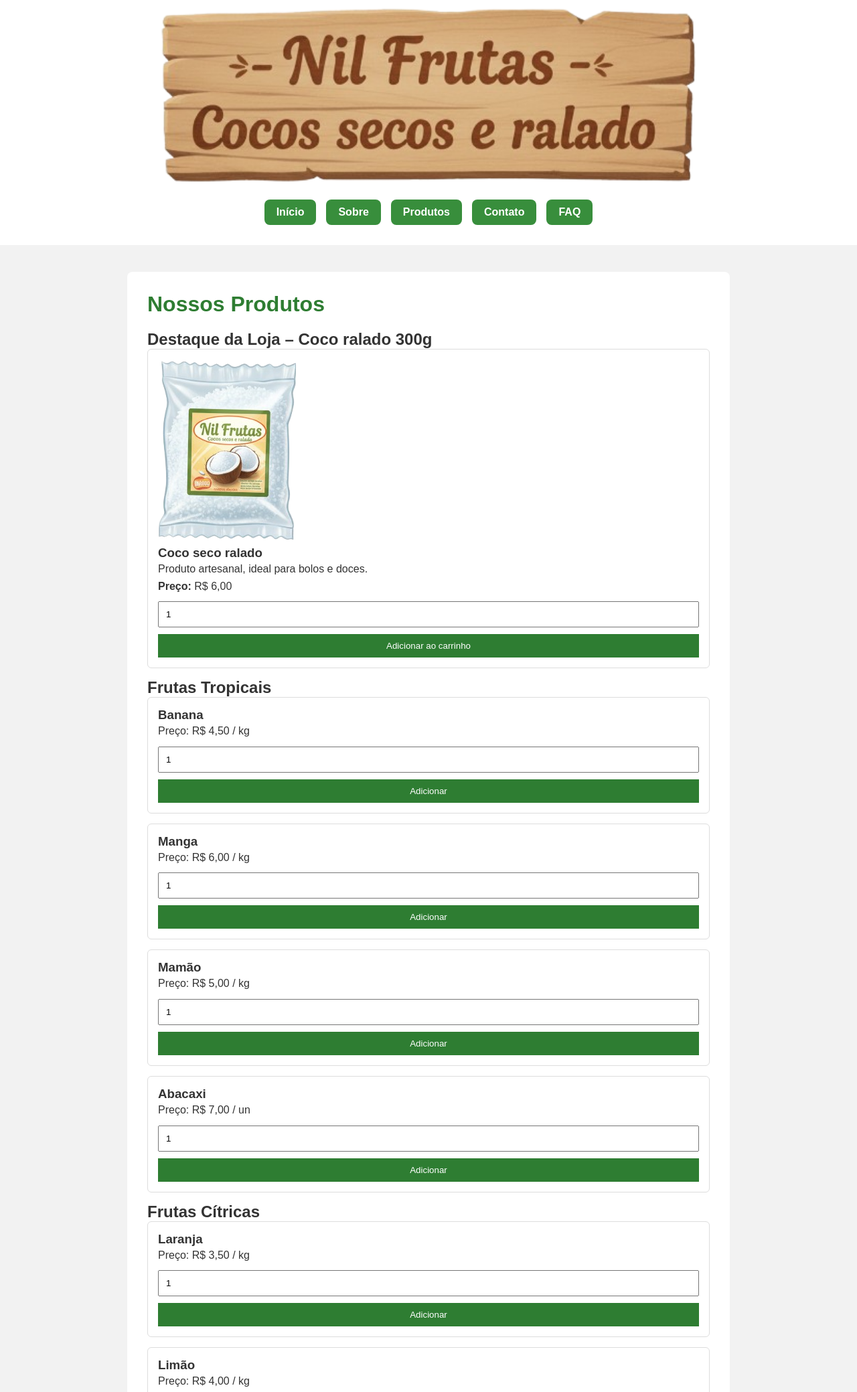
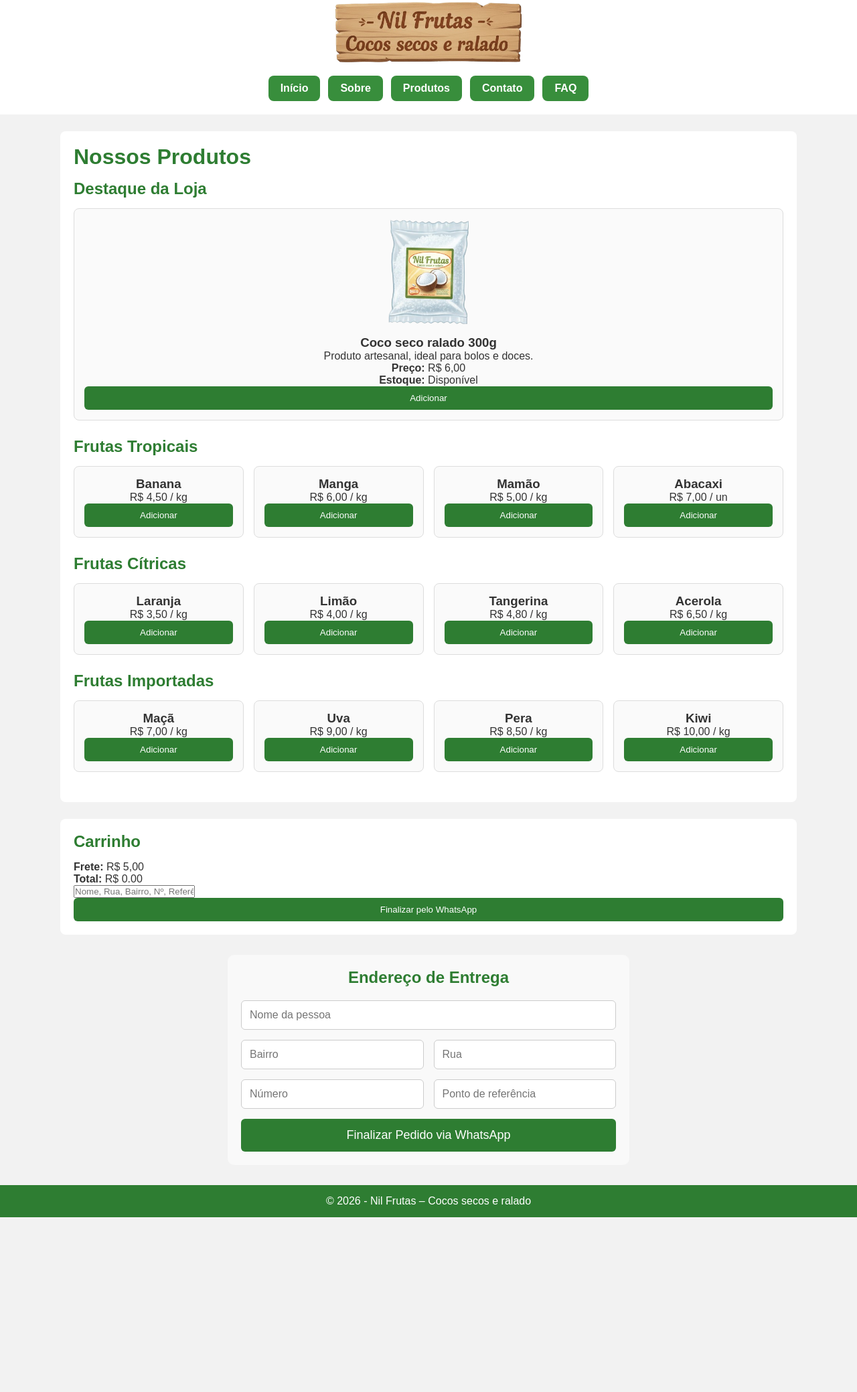
Before and after one commit to LeoCalif/Nil-Frutas, a plain HTML site: page produtos.html in a window 1280 px wide. Shown: the part 17-2096 px from the top of the page at 67% size. After the commit the page ends 1835 px from the top, so only its background shows below. Drawn offline with Linux system fonts and the light colour scheme.

Commit message:
ajustes
Ajustes de responsividade e layout para mobile

```diff
--- a/contato.html
+++ b/contato.html
@@ -2,9 +2,9 @@
 <html lang="pt-BR">
 <head>
     <meta charset="UTF-8">
-    <title>Loja das Frutas - Contato</title>
+    <title>Nil Frutas</title>
+    <meta name="viewport" content="width=device-width, initial-scale=1.0">
     <link rel="stylesheet" href="css/style.css">
-    <script src="js/script.js"></script>
 </head>
 <body>
 
@@ -12,13 +12,14 @@
     <img src="img/logo.png" alt="Nil Frutas - Cocos secos e ralado" class="logo-grande">
 
     <nav class="menu">
-    <a href="index.html" class="ativo">Início</a>
+        <a href="index.html">Início</a>
         <a href="sobre.html">Sobre</a>
         <a href="produtos.html">Produtos</a>
         <a href="contato.html">Contato</a>
         <a href="faq.html">FAQ</a>
     </nav>
 </header>
+
 
 
     </nav>
@@ -33,26 +34,25 @@
         informações.
     </p>
 <br><br>
-    <form onsubmit="enviarMensagem(); return false;">
-        <label>Nome:</label>
-        <input type="text" required>
+</main>
 
-        <label>Telefone:</label>
-        <input type="tel" required>
 
-        <label>E-mail:</label>
-        <input type="email" required>
 
-        <label>Mensagem:</label>
-        <textarea rows="4" required></textarea>
+<script src="js/script.js"></script>
+
+</body>
+</html>
+<div class="form-contato">
+    <h1>Contato</h1>
+
+    <form>
+        <input type="text" placeholder="Nome">
+        <input type="email" placeholder="E-mail">
+        <textarea placeholder="Mensagem"></textarea>
 
         <button type="submit">Enviar</button>
     </form>
-</main>
-
+</div>
 <footer>
     <p>© 2026 - Nil Frutas – Cocos secos e ralado</p>
 </footer>
-<script src="js/script.js"></script>
-</body>
-</html>
--- a/css/style.css
+++ b/css/style.css
@@ -6,202 +6,210 @@
 }
 
 body {
-    background-color: #f2f2f2;
+    background: #f2f2f2;
     color: #333;
 }
 
-/* MENU */
-header {
-    background-color: #2e7d32;
-    padding: 15px;
+.topo {
+    text-align: center;
+    padding: 20px;
+    background: #fff;
+}
+
+.logo-grande {
+    max-width: 280px;
+    width: 90%;
+    margin-bottom: 15px;
 }
 
 .menu {
     display: flex;
-    align-items: center;
-    justify-content: space-between;
-    max-width: 1000px;
-    margin: auto;
+    justify-content: center;
+    gap: 12px;
+    flex-wrap: wrap;
 }
 
-.logo {
-    width: 80px;
-}
-
-.menu ul {
-    list-style: none;
-    display: flex;
-    gap: 20px;
-}
-
-.menu ul li a {
+.menu a {
+    background: #388e3c;
     color: white;
+    padding: 10px 18px;
+    border-radius: 8px;
     text-decoration: none;
     font-weight: bold;
 }
 
-.menu ul li a:hover {
-    text-decoration: underline;
+.menu a:hover {
+    background: #66bb6a;
 }
 
-/* CONTEÚDO */
 main {
-    max-width: 900px;
-    margin: 40px auto;
-    background-color: white;
-    padding: 30px;
+    max-width: 1100px;
+    margin: 25px auto;
+    background: white;
+    padding: 20px;
     border-radius: 8px;
 }
 
-
-h1 {
-    margin-bottom: 20px;
+h1, h2 {
     color: #2e7d32;
+    margin-bottom: 15px;
 }
 
-/* PRODUTOS */
+.produtos-grid {
+    display: grid;
+    grid-template-columns: repeat(auto-fit, minmax(220px, 1fr));
+    gap: 15px;
+    margin-bottom: 25px;
+}
+
 .produto {
     border: 1px solid #ddd;
     padding: 15px;
-    margin-bottom: 15px;
-    border-radius: 6px;
+    border-radius: 8px;
+    text-align: center;
+    background: #fafafa;
 }
 
-/* FORMULÁRIO */
-input, textarea, button {
-    width: 100%;
-    padding: 10px;
-    margin-top: 10px;
+.produto img {
+    max-width: 120px;
+    margin-bottom: 10px;
 }
 
 button {
-    background-color: #2e7d32;
+    background: #2e7d32;
     color: white;
     border: none;
+    padding: 10px;
+    width: 100%;
+    border-radius: 6px;
     cursor: pointer;
 }
 
 button:hover {
-    background-color: #256428;
+    background: #256428;
 }
 
-/* RODAPÉ */
-footer {
-    background-color: #2e7d32;
-    color: white;
-    text-align: center;
-    padding: 15px;
-    margin-top: 30px;
-}
-.logo-area {
-    display: flex;
-    align-items: center;
-    gap: 10px;
+.carrinho {
+    max-width: 1100px;
+    margin: 25px auto;
+    background: #fff;
+    padding: 20px;
+    border-radius: 8px;
 }
 
-.nome-loja {
-    color: white;
-    font-size: 20px;
-    font-weight: bold;
-}
-header {
-    background-color: #2e7d32;
-    padding: 15px 40px;
-}
-
-.menu {
-    display: flex;
-    justify-content: space-between;
-    align-items: center;
-}
-
-.menu ul {
+.carrinho ul {
     list-style: none;
-    display: flex;
-    gap: 20px;
-}
-
-.menu ul li a {
-    color: white;
-    text-decoration: none;
-    font-weight: bold;
-}
-
-.menu ul li a:hover {
-    text-decoration: underline;
-}
-.banner {
-    display: flex;
-    align-items: center;
-    gap: 30px;
-}
-
-.banner img {
-    max-width: 250px;
-}
-
-.texto-banner h1 {
-    color: #2e7d32;
     margin-bottom: 10px;
 }
 
-.texto-banner h2 {
-    margin-bottom: 10px;
-}
-p {
-    line-height: 1.6;
-}
 footer {
-    background-color: #2e7d32;
+    background: #2e7d32;
     color: white;
     text-align: center;
     padding: 15px;
 }
-.menu {
-  display: flex;
-  justify-content: center;
-  gap: 15px;
+
+/* MOBILE */
+@media (max-width: 768px) {
+    main, .carrinho {
+        margin: 10px;
+        padding: 15px;
+    }
+
+    .menu {
+        flex-direction: column;
+    }
+}
+/* ===== FORMULÁRIO DE ENDEREÇO ===== */
+
+.form-endereco {
+    max-width: 600px;
+    margin: 30px auto;
+    background: #f9f9f9;
+    padding: 20px;
+    border-radius: 10px;
 }
 
-.menu a {
-  background-color: #388e3c;
-  color: white;
-  padding: 10px 18px;
-  border-radius: 8px;
-  text-decoration: none;
-  font-weight: bold;
-  transition: 0.3s;
+.form-endereco h2 {
+    text-align: center;
+    margin-bottom: 20px;
 }
 
-.menu a:hover {
-  background-color: #66bb6a;
+.form-endereco form {
+    display: grid;
+    grid-template-columns: 1fr 1fr;
+    gap: 15px;
 }
 
-.topo {
-  text-align: center;
-  padding: 30px 20px;
-  background-color: #ffffff; /* fundo claro */
+/* Campo ocupa a linha toda */
+.form-endereco .full {
+    grid-column: 1 / 3;
 }
 
-.logo-grande {
-  max-width: 800px; /* controla o tamanho */
-  width: 100%;
-  margin-bottom: 20px;
+.form-endereco input {
+    width: 100%;
+    padding: 12px;
+    border: 1px solid #ccc;
+    border-radius: 6px;
+    font-size: 16px;
 }
 
-.carrinho {
-    margin-top: 40px;
-    padding: 20px;
-    border: 1px solid #ccc;
-    border-radius: 8px;
-    background-color: #f9f9f9;
+.form-endereco button {
+    grid-column: 1 / 3;
+    padding: 14px;
+    background: #2e7d32;
+    color: #fff;
+    border: none;
+    border-radius: 6px;
+    font-size: 18px;
+    cursor: pointer;
 }
 
-.carrinho ul {
-    list-style: none;
-    padding: 0;
+.form-endereco button:hover {
+    background: #256628;
+}
+@media (max-width: 600px) {
+
+    .form-endereco form {
+        grid-template-columns: 1fr;
+    }
+
+    .form-endereco .full {
+        grid-column: 1;
+    }
+
+}
+/* ===== FORMULÁRIO DE CONTATO ===== */
+
+.form-contato {
+    max-width: 600px;
+    margin: 30px auto;
+    padding: 20px;
 }
 
-.carrinho li {
-    margin-bottom: 5px;
+.form-contato form {
+    display: flex;
+    flex-direction: column;
 }
+
+.form-contato input,
+.form-contato textarea {
+    margin-bottom: 15px;
+    padding: 12px;
+    font-size: 16px;
+}
+
+.form-contato button {
+    margin-top: 20px;   /* 👈 AQUI resolve o problema */
+    padding: 14px;
+    font-size: 18px;
+    background: #2e7d32;
+    color: white;
+    border: none;
+    border-radius: 6px;
+    cursor: pointer;
+}
+
+.form-contato button:hover {
+    background: #256628;
+}
--- a/js/script.js
+++ b/js/script.js
@@ -1,28 +1,8 @@
-function siteCarregado() {
-    console.log("Site Nil Frutas carregado com sucesso!");
-}
-window.onload = siteCarregado;
+let carrinho = [];
+let frete = 5.00;
 
-// ================= CARRINHO =================
-let carrinho = [];
-const frete = 5.00;
-
-function adicionarCarrinho(nome, preco, idQtd) {
-    const qtd = parseInt(document.getElementById(idQtd).value);
-
-    const existente = carrinho.find(item => item.nome === nome);
-
-    if (existente) {
-        existente.qtd += qtd;
-    } else {
-        carrinho.push({ nome, preco, qtd });
-    }
-
-    atualizarCarrinho();
-}
-
-function removerItem(nome) {
-    carrinho = carrinho.filter(item => item.nome !== nome);
+function adicionarCarrinho(nome, preco) {
+    carrinho.push({ nome, preco });
     atualizarCarrinho();
 }
 
@@ -34,15 +14,10 @@ function atualizarCarrinho() {
     let total = 0;
 
     carrinho.forEach(item => {
-        const subtotal = item.preco * item.qtd;
-        total += subtotal;
-
         const li = document.createElement("li");
-        li.innerHTML = `
-            ${item.nome} - ${item.qtd}x (R$ ${subtotal.toFixed(2)})
-            <button onclick="removerItem('${item.nome}')">Remover</button>
-        `;
+        li.textContent = `${item.nome} - R$ ${item.preco.toFixed(2)}`;
         lista.appendChild(li);
+        total += item.preco;
     });
 
     total += frete;
@@ -50,32 +25,31 @@ function atualizarCarrinho() {
 }
 
 function finalizarPedido() {
-    const nome = document.getElementById("nome").value;
-    const bairro = document.getElementById("bairro").value;
-    const rua = document.getElementById("rua").value;
-    const numero = document.getElementById("numero").value;
-    const referencia = document.getElementById("referencia").value;
+    const endereco = document.getElementById("endereco").value;
 
     if (carrinho.length === 0) {
         alert("Carrinho vazio!");
         return;
     }
 
-    if (!nome || !bairro || !rua || !numero) {
-        alert("Preencha todos os campos obrigatórios.");
+    if (endereco.trim() === "") {
+        alert("Informe o endereço de entrega.");
         return;
     }
 
-    let mensagem = `*Pedido Nil Frutas*%0A%0A`;
-    mensagem += `Cliente: ${nome}%0A%0A`;
+    let mensagem = "*Pedido Nil Frutas*%0A%0A";
 
     carrinho.forEach(item => {
-        mensagem += `- ${item.nome} (${item.qtd}x) - R$ ${(item.preco * item.qtd).toFixed(2)}%0A`;
+        mensagem += `- ${item.nome} (R$ ${item.preco.toFixed(2)})%0A`;
     });
 
-    mensagem += `%0A Frete: R$ 5,00`;
-    mensagem += `%0A Endereço:%0A${rua}, Nº ${numero}%0A${bairro}%0ARef: ${referencia}`;
+    mensagem += `%0AFrete: R$ 5,00`;
+    mensagem += `%0AEndereço: ${endereco}`;
 
     const numeroWhatsApp = "5577981242513";
-    window.open(`https://wa.me/${numeroWhatsApp}?text=${mensagem}`, "_blank");
+    const url = `https://wa.me/${numeroWhatsApp}?text=${mensagem}`;
+
+    window.open(url, "_blank");
 }
+
+console.log("Site Nil Frutas carregado com sucesso");
--- a/produtos.html
+++ b/produtos.html
@@ -3,6 +3,7 @@
 <head>
     <meta charset="UTF-8">
     <title>Nil Frutas - Produtos</title>
+    <meta name="viewport" content="width=device-width, initial-scale=1.0">
     <link rel="stylesheet" href="css/style.css">
 </head>
 <body>
@@ -13,148 +14,143 @@
     <nav class="menu">
         <a href="index.html">Início</a>
         <a href="sobre.html">Sobre</a>
-        <a href="produtos.html" class="ativo">Produtos</a>
+        <a href="produtos.html">Produtos</a>
         <a href="contato.html">Contato</a>
         <a href="faq.html">FAQ</a>
     </nav>
 </header>
 
+
 <main>
     <h1>Nossos Produtos</h1>
 
-    <!-- DESTAQUE -->
-    <section class="destaque-loja">
-        <h2>Destaque da Loja – Coco ralado 300g</h2>
-
-        <div class="produto destaque">
-            <img src="img/produto-coco.png" alt="Coco ralado Nil Frutas">
-            <h3>Coco seco ralado</h3>
+    <h2>Destaque da Loja</h2>
+    <div class="produtos-grid">
+        <div class="produto">
+            <img src="img/produto-coco.png" alt="Coco ralado">
+            <h3>Coco seco ralado 300g</h3>
             <p>Produto artesanal, ideal para bolos e doces.</p>
             <p><strong>Preço:</strong> R$ 6,00</p>
+            <p><strong>Estoque:</strong> Disponível</p>
+            <button onclick="adicionarCarrinho('Coco ralado', 6.00)">Adicionar</button>
+        </div>
+    </div>
 
-            <input type="number" min="1" value="1" id="qtd-coco">
-            <button onclick="adicionarCarrinho('Coco seco ralado', 6.00, 'qtd-coco')">
-                Adicionar ao carrinho
-            </button>
-        </div>
-    </section>
-
-    <!-- LINHA 1 -->
     <h2>Frutas Tropicais</h2>
-
+    <div class="produtos-grid">
         <div class="produto">
             <h3>Banana</h3>
-        <p>Preço: R$ 4,50 / kg</p>
-        <input type="number" min="1" value="1" id="qtd-banana">
-        <button onclick="adicionarCarrinho('Banana', 4.50, 'qtd-banana')">Adicionar</button>
+            <p>R$ 4,50 / kg</p>
+            <button onclick="adicionarCarrinho('Banana', 4.50)">Adicionar</button>
         </div>
 
         <div class="produto">
             <h3>Manga</h3>
-        <p>Preço: R$ 6,00 / kg</p>
-        <input type="number" min="1" value="1" id="qtd-manga">
-        <button onclick="adicionarCarrinho('Manga', 6.00, 'qtd-manga')">Adicionar</button>
+            <p>R$ 6,00 / kg</p>
+            <button onclick="adicionarCarrinho('Manga', 6.00)">Adicionar</button>
         </div>
 
         <div class="produto">
             <h3>Mamão</h3>
-        <p>Preço: R$ 5,00 / kg</p>
-        <input type="number" min="1" value="1" id="qtd-mamao">
-        <button onclick="adicionarCarrinho('Mamão', 5.00, 'qtd-mamao')">Adicionar</button>
+            <p>R$ 5,00 / kg</p>
+            <button onclick="adicionarCarrinho('Mamão', 5.00)">Adicionar</button>
         </div>
 
         <div class="produto">
             <h3>Abacaxi</h3>
-        <p>Preço: R$ 7,00 / un</p>
-        <input type="number" min="1" value="1" id="qtd-abacaxi">
-        <button onclick="adicionarCarrinho('Abacaxi', 7.00, 'qtd-abacaxi')">Adicionar</button>
+            <p>R$ 7,00 / un</p>
+            <button onclick="adicionarCarrinho('Abacaxi', 7.00)">Adicionar</button>
+        </div>
     </div>
 
-    <!-- LINHA 2 -->
     <h2>Frutas Cítricas</h2>
-
+    <div class="produtos-grid">
         <div class="produto">
             <h3>Laranja</h3>
-        <p>Preço: R$ 3,50 / kg</p>
-        <input type="number" min="1" value="1" id="qtd-laranja">
-        <button onclick="adicionarCarrinho('Laranja', 3.50, 'qtd-laranja')">Adicionar</button>
+            <p>R$ 3,50 / kg</p>
+            <button onclick="adicionarCarrinho('Laranja', 3.50)">Adicionar</button>
         </div>
 
         <div class="produto">
             <h3>Limão</h3>
-        <p>Preço: R$ 4,00 / kg</p>
-        <input type="number" min="1" value="1" id="qtd-limao">
-        <button onclick="adicionarCarrinho('Limão', 4.00, 'qtd-limao')">Adicionar</button>
+            <p>R$ 4,00 / kg</p>
+            <button onclick="adicionarCarrinho('Limão', 4.00)">Adicionar</button>
         </div>
 
         <div class="produto">
             <h3>Tangerina</h3>
-        <p>Preço: R$ 4,80 / kg</p>
-        <input type="number" min="1" value="1" id="qtd-tangerina">
-        <button onclick="adicionarCarrinho('Tangerina', 4.80, 'qtd-tangerina')">Adicionar</button>
+            <p>R$ 4,80 / kg</p>
+            <button onclick="adicionarCarrinho('Tangerina', 4.80)">Adicionar</button>
         </div>
 
         <div class="produto">
             <h3>Acerola</h3>
-        <p>Preço: R$ 6,50 / kg</p>
-        <input type="number" min="1" value="1" id="qtd-acerola">
-        <button onclick="adicionarCarrinho('Acerola', 6.50, 'qtd-acerola')">Adicionar</button>
+            <p>R$ 6,50 / kg</p>
+            <button onclick="adicionarCarrinho('Acerola', 6.50)">Adicionar</button>
+        </div>
     </div>
 
-    <!-- LINHA 3 -->
     <h2>Frutas Importadas</h2>
-
+    <div class="produtos-grid">
         <div class="produto">
             <h3>Maçã</h3>
-        <p>Preço: R$ 7,00 / kg</p>
-        <input type="number" min="1" value="1" id="qtd-maca">
-        <button onclick="adicionarCarrinho('Maçã', 7.00, 'qtd-maca')">Adicionar</button>
+            <p>R$ 7,00 / kg</p>
+            <button onclick="adicionarCarrinho('Maçã', 7.00)">Adicionar</button>
         </div>
 
         <div class="produto">
             <h3>Uva</h3>
-        <p>Preço: R$ 9,00 / kg</p>
-        <input type="number" min="1" value="1" id="qtd-uva">
-        <button onclick="adicionarCarrinho('Uva', 9.00, 'qtd-uva')">Adicionar</button>
+            <p>R$ 9,00 / kg</p>
+            <button onclick="adicionarCarrinho('Uva', 9.00)">Adicionar</button>
         </div>
 
         <div class="produto">
             <h3>Pera</h3>
-        <p>Preço: R$ 8,50 / kg</p>
-        <input type="number" min="1" value="1" id="qtd-pera">
-        <button onclick="adicionarCarrinho('Pera', 8.50, 'qtd-pera')">Adicionar</button>
+            <p>R$ 8,50 / kg</p>
+            <button onclick="adicionarCarrinho('Pera', 8.50)">Adicionar</button>
         </div>
 
         <div class="produto">
             <h3>Kiwi</h3>
-        <p>Preço: R$ 10,00 / kg</p>
-        <input type="number" min="1" value="1" id="qtd-kiwi">
-        <button onclick="adicionarCarrinho('Kiwi', 10.00, 'qtd-kiwi')">Adicionar</button>
+            <p>R$ 10,00 / kg</p>
+            <button onclick="adicionarCarrinho('Kiwi', 10.00)">Adicionar</button>
         </div>
+    </div>
+</main>
 
-    <!-- CARRINHO -->
 <section class="carrinho">
-        <h2>Carrinho de Compras</h2>
+    <h2>Carrinho</h2>
     <ul id="lista-carrinho"></ul>
-
     <p><strong>Frete:</strong> R$ 5,00</p>
     <p><strong>Total:</strong> R$ <span id="total">0.00</span></p>
 
-        <h3>Endereço de Entrega</h3>
-        <input type="text" id="nome" placeholder="Nome do cliente">
-        <input type="text" id="bairro" placeholder="Bairro">
-        <input type="text" id="rua" placeholder="Rua">
-        <input type="text" id="numero" placeholder="Número">
-        <input type="text" id="referencia" placeholder="Ponto de referência">
+    <input type="text" id="endereco" placeholder="Nome, Rua, Bairro, Nº, Referência">
+    <button onclick="finalizarPedido()">Finalizar pelo WhatsApp</button>
+</section>
 
-        <button onclick="finalizarPedido()">Finalizar pedido pelo WhatsApp</button>
-    </section>
-</main>
 
+
+</body>
+</html>
+<div class="form-endereco">
+    <h2>Endereço de Entrega</h2>
+
+    <form>
+        <input type="text" placeholder="Nome da pessoa" class="full">
+
+        <input type="text" placeholder="Bairro">
+        <input type="text" placeholder="Rua">
+
+        <input type="text" placeholder="Número">
+        <input type="text" placeholder="Ponto de referência">
+
+        <button type="button" onclick="finalizarPedido()">
+            Finalizar Pedido via WhatsApp
+        </button>
+    </form>
+</div>
 <footer>
     <p>© 2026 - Nil Frutas – Cocos secos e ralado</p>
 </footer>
 
 <script src="js/script.js"></script>
-</body>
-</html>
```
Also changed, not shown: faq.html (+5 -2 lines), index.html (+3 -1 lines), sobre.html (+3 -1 lines). Lines whose indentation alone changed are shown as unchanged.
